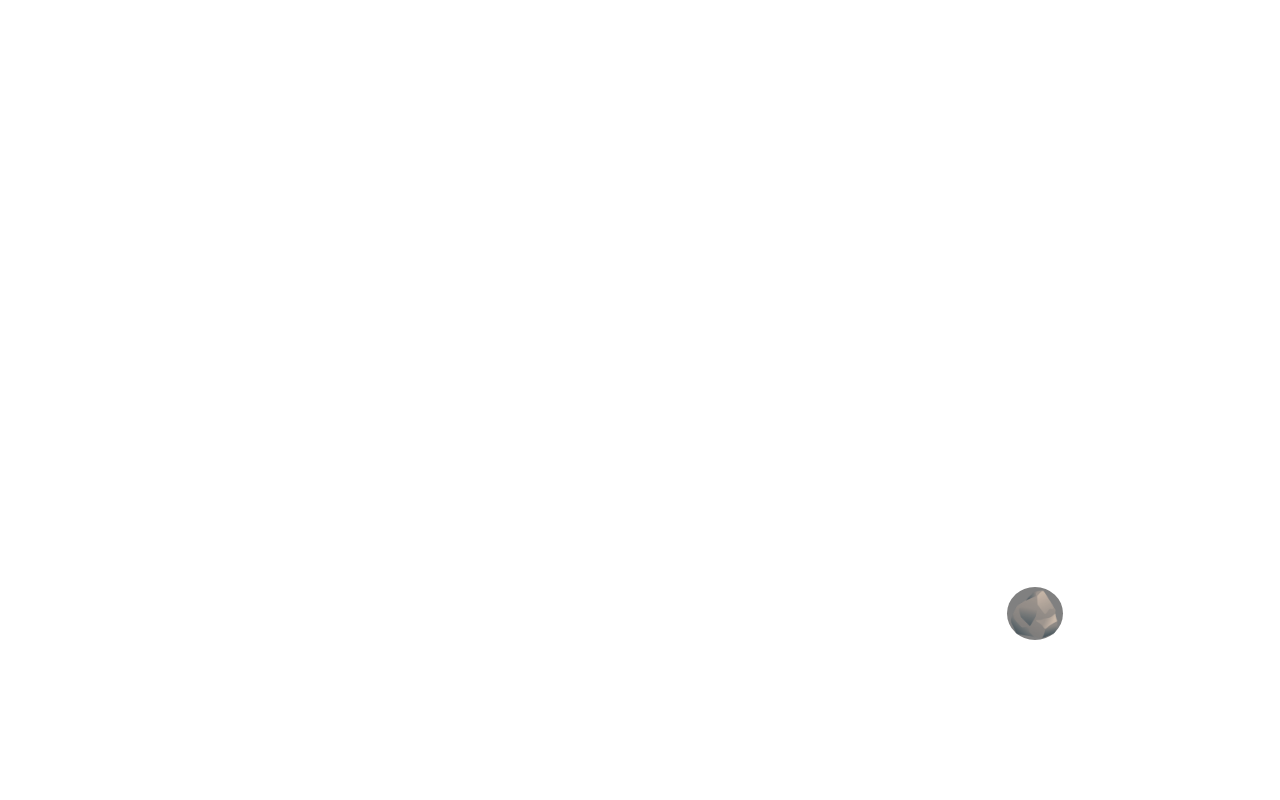
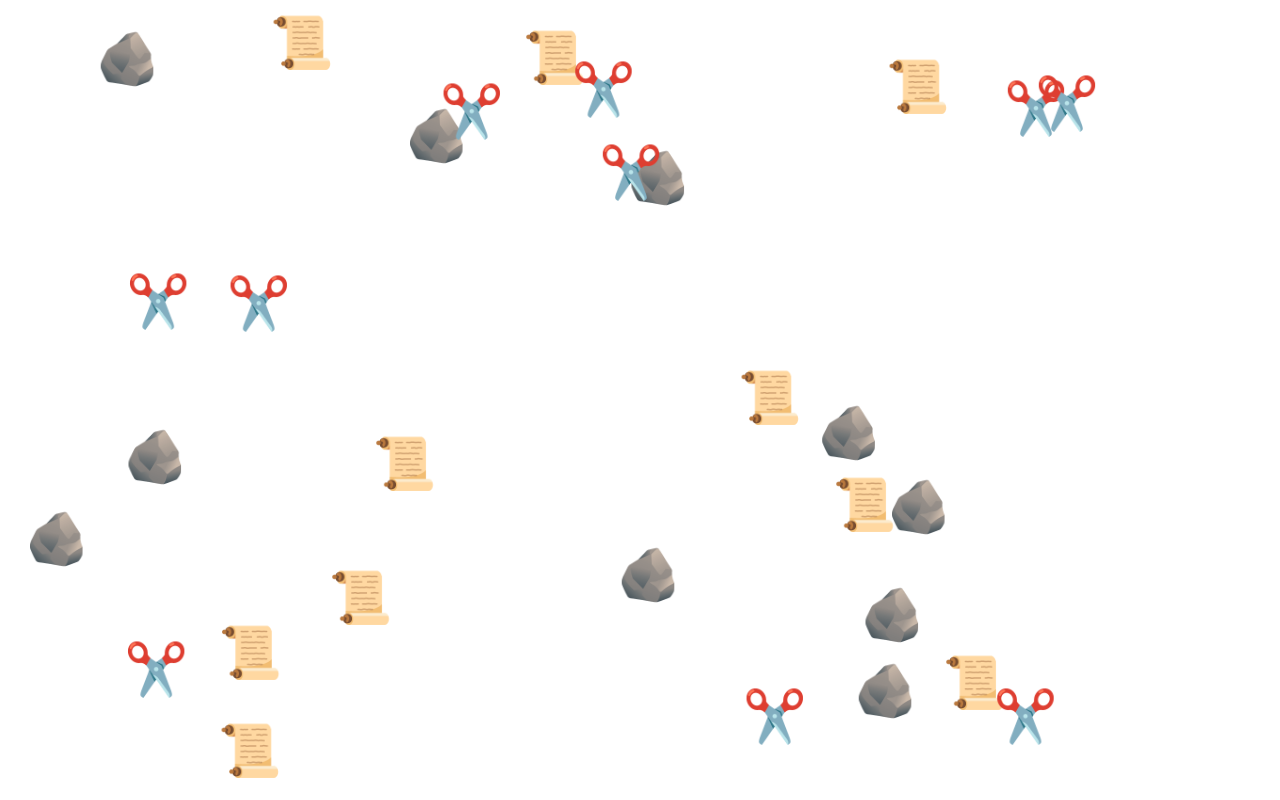
Before and after one commit to sh4man4ik/Rock-Paper-Scissors-Battle, a website: page index.html in a window 1280 px wide. Drawn offline with Linux system fonts and the light colour scheme.

Commit message:
working movement of elements and their appearance

```diff
--- a/src/css/style.css
+++ b/src/css/style.css
@@ -11,33 +11,20 @@ main,
 	display: flex;
 	height: 100%;
 	width: 100%;
-	position: absolute;
 }
 
-.rock {
-	background-color: gray;
-	font-size: 45px;
+.element {
+	font-size: clamp(30px, 4vw, 60px);
 	border-radius: 100%;
 	position: absolute;
 	width: fit-content;
 	height: fit-content;
 	position: absolute;
 }
+
+.rock {
+}
 .paper {
-	background-color: white;
-	font-size: 45px;
-	border-radius: 100%;
-	position: absolute;
-	width: fit-content;
-	height: fit-content;
-	position: absolute;
 }
 .scissors {
-	background-color: red;
-	font-size: 45px;
-	border-radius: 100%;
-	position: absolute;
-	width: fit-content;
-	height: fit-content;
-	position: absolute;
 }
--- a/src/js/script.js
+++ b/src/js/script.js
@@ -1,14 +1,17 @@
+//data
 let battleZone = document.getElementById('battleZone');
+let elementsArray = [];
 
+//constructor
 class Element {
-	constructor(element) {
+	constructor(element, elementX, elementY) {
 		this.element = element;
 		this.elementRadius = element.offsetWidth / 2;
 		this.inaccuracy = 5;
-		this.elementX = element.offsetWidth / 2 + 5;
-		this.elementY = element.offsetWidth / 2 + 5;
-		this.elementSpeedX = 2;
-		this.elementSpeedY = 2;
+		this.elementX = elementX;
+		this.elementY = elementY;
+		this.elementSpeedX = Math.random() * (2 - -2) + -2;
+		this.elementSpeedY = Math.random() * (2 - -2) + -2;
 	}
 
 	drawElement() {
@@ -35,18 +38,81 @@ class Element {
 	}
 }
 
-let rockElement = document.createElement('div');
-rockElement.classList.add('rock');
-rockElement.textContent = '🪨';
-let rock = new Element(rockElement);
-battleZone.appendChild(rockElement);
+//create rock
+function createRockElement() {
+	let rockElement = document.createElement('div');
+	rockElement.classList.add('rock', 'element');
+	rockElement.textContent = '🪨';
+	battleZone.appendChild(rockElement);
 
+	return rockElement;
+}
+function createRock() {
+	let rockElement = createRockElement();
+	let elementX = rockElement.offsetWidth / 2 + 5;
+	let elementY = rockElement.offsetWidth / 2 + 5;
+	let rock = new Element(rockElement, elementX, elementY);
+	elementsArray.push(rock);
+}
+
+//create paper
+function createPaperElement() {
+	let paperElement = document.createElement('div');
+	paperElement.classList.add('paper', 'element');
+	paperElement.textContent = '📜';
+	battleZone.appendChild(paperElement);
+
+	return paperElement;
+}
+function createPaper() {
+	let paperElement = createPaperElement();
+	let elementX = window.innerWidth - paperElement.offsetWidth / 2 - 5;
+	let elementY = paperElement.offsetWidth / 2 + 5;
+	let paper = new Element(paperElement, elementX, elementY);
+	elementsArray.push(paper);
+}
+
+//create scissors
+function createScissorsElement() {
+	let scissorsElement = document.createElement('div');
+	scissorsElement.classList.add('scissors', 'element');
+	scissorsElement.textContent = '✂️';
+	battleZone.appendChild(scissorsElement);
+
+	return scissorsElement;
+}
+function createScissors() {
+	let scissorsElement = createScissorsElement();
+	let elementX = window.innerWidth / 2;
+	let elementY = window.innerHeight - scissorsElement.offsetWidth / 2 - 5;
+	let scissors = new Element(scissorsElement, elementX, elementY);
+	elementsArray.push(scissors);
+}
+
+//draw all
 function animate() {
-	rock.updateElementPosition();
-
-	rock.drawElement();
+	for (let element of elementsArray) {
+		element.updateElementPosition();
+		element.drawElement();
+	}
 
 	setTimeout(animate, 10);
 }
 
-animate();
+//start
+function createElements() {
+	let num = 10; //number of each elements
+
+	for (let i = 0; i < num; i++) {
+		createRock();
+	}
+	for (let i = 0; i < num; i++) {
+		createPaper();
+	}
+	for (let i = 0; i < num; i++) {
+		createScissors();
+	}
+
+	animate();
+}
+createElements();
```
